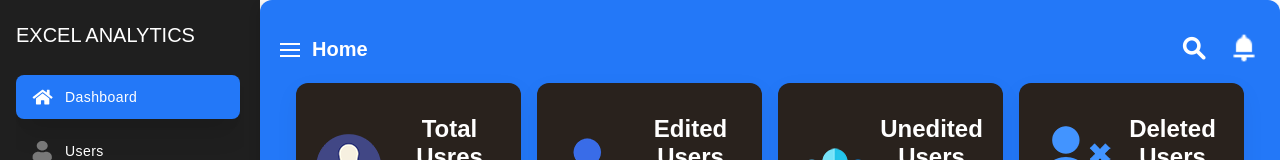
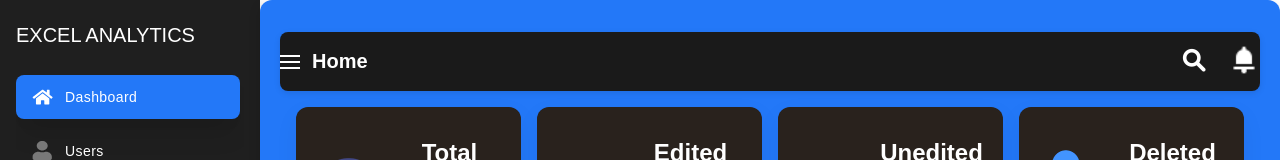
Before and after one commit to kartikneelagund/Excel-Analytics, a React (Vite) app in the folder frontend/: page / in a window 1280 px wide. Shown: the top 160 px of the page. Built offline with nearby package versions, Linux system fonts and the light colour scheme; no server answers; sample sign-in values are in the browser's storage; a web font is replaced by a local one.

Commit message:
added new css

```diff
--- a/frontend/src/components/Dashbord/ContentTop/ContentTop.css
+++ b/frontend/src/components/Dashbord/ContentTop/ContentTop.css
@@ -1,52 +1,97 @@
-/* main content top */
+/* Main content top */
 .main-content-top {
   display: flex;
   justify-content: space-between;
   align-items: center;
+  padding: 12px 0;
+  background-color: #1a1a1a;
+  border-radius: 8px;
+  box-shadow: 0 2px 6px rgba(0,0,0,0.1);
+  transition: background-color 0.3s ease, box-shadow 0.3s ease;
+}
 
+.main-content-top:hover {
+  background-color: #2a2a2a;
+  box-shadow: 0 4px 12px rgba(0,0,0,0.2);
 }
+
+/* Sidebar toggler */
 .sidebar-toggler {
   display: flex;
   align-items: center;
   margin-right: 12px;
+  cursor: pointer;
+  transition: transform 0.2s ease, filter 0.3s ease;
 }
+
+.sidebar-toggler:hover {
+  transform: scale(1.1);
+  filter: brightness(1.2);
+}
+
 .sidebar-toggler img {
   width: 20px;
+  transition: transform 0.3s ease, filter 0.3s ease;
 }
+
+.sidebar-toggler img:hover {
+  transform: rotate(15deg);
+  filter: brightness(1.1);
+}
+
+/* Top title */
 .content-top-title {
-  color: var(--clr-white);
+  color: #fff; /* var(--clr-white) fallback */
   font-size: 20px;
   font-weight: 600;
   cursor: default;
+  transition: color 0.3s ease;
 }
+
+.content-top-title:hover {
+  color: #1e88e5;
+}
+
+/* Top buttons */
 .content-top-btn {
   color: brown;
   margin-left: 18px;
-}
-.content-top-btn img {
-  color: brown;
-  width: 32px;
+  cursor: pointer;
+  transition: transform 0.2s ease, filter 0.3s ease;
 }
 
-img {
-  fill: white;
-  transition: filter 0.3s ease;
+.content-top-btn img {
+  width: 32px;
+  transition: transform 0.2s ease, filter 0.3s ease;
 }
 
+.content-top-btn:hover img {
+  transform: scale(1.1) rotate(10deg);
+  filter: grayscale(80%) brightness(0.8);
+}
 
-
-.content-top-btn img:hover {
-  filter: grayscale(100%) brightness(0.7);
-}
+/* Content top left container */
 .content-top-left {
   display: flex;
   align-items: center;
 }
 
+/* White buttons hover effect */
+.white_btn {
+  cursor: pointer;
+  transition: transform 0.2s ease, box-shadow 0.3s ease;
+}
 
+.white_btn:hover {
+  transform: scale(1.05);
+  box-shadow: 0 4px 12px rgba(0,0,0,0.2);
+}
 
+/* Global image hover effect */
+img {
+  transition: filter 0.3s ease, transform 0.2s ease;
+}
 
-.white_btn:hover{
+img:hover {
   transform: scale(1.05);
-  transition: 0.2s;
 }
```
